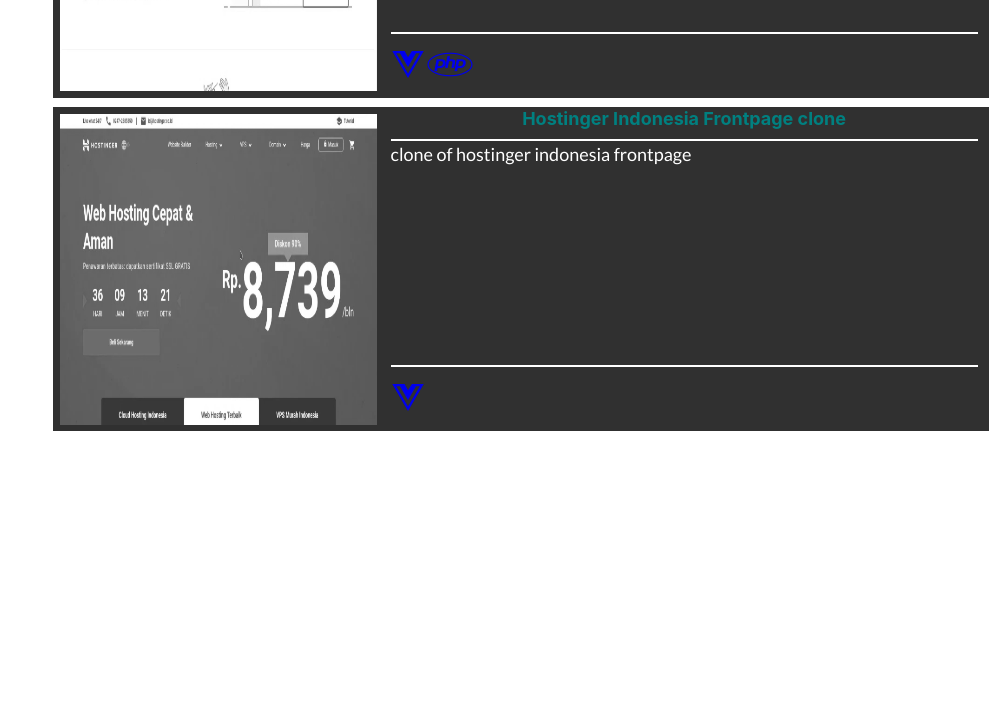
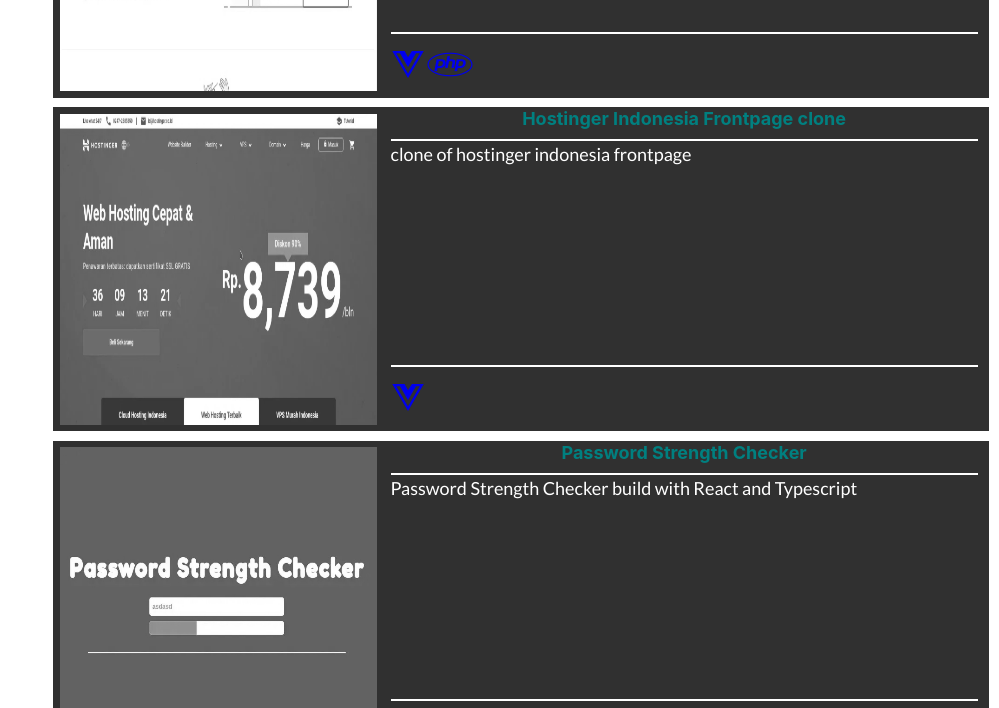
Before and after one commit to Rangga-PR/profile-site, a Gatsby site: page /projects in a window 1280 px wide. Shown: the part 1579-2287 px from the top of the page, without its empty margins (281-1280 px from the left). Before the commit the page ends 2036 px from the top, so only its background shows below. Built offline with nearby package versions, Linux system fonts and the light colour scheme; Gatsby itself is replaced by a stand-in of ours.

Commit message:
add new project

```diff
--- a/src/data/projectList.js
+++ b/src/data/projectList.js
@@ -4,6 +4,7 @@
 import profilesite from "../images/profilesite.webp"
 import niagahoster from "../images/niagahoster.webp"
 import hostinger from "../images/hostinger.webp"
+import passwordChecker from "../images/passwordchecker.webp"
 
 const projectList = [
   {
@@ -101,6 +102,19 @@
       },
     ],
   },
+  {
+    name: "Password Strength Checker",
+    description: "Password Strength Checker build with React and Typescript",
+    thumbnail: passwordChecker,
+    alt: "password strength checker",
+    url: "https://upbeat-kepler-82653a.netlify.app",
+    stacks: [
+      {
+        name: "React",
+        icon: "fab fa-react",
+      },
+    ],
+  },
 ]
 
 export default projectList
```
Also changed, not shown: src/images/passwordchecker.webp (added).
